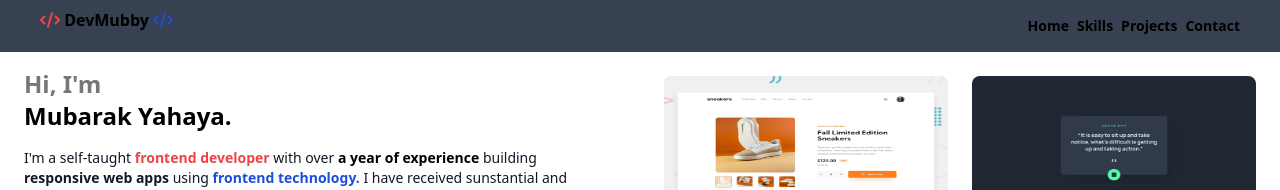
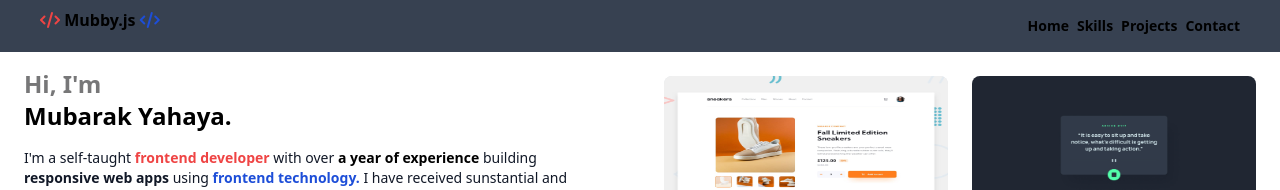
Before and after one commit to lilmubby/my-portfolio, a React (Vite) app: page / in a window 1280 px wide. Shown: the top 190 px of the page. Built offline with nearby package versions, Linux system fonts and the light colour scheme.

Commit message:
change title name

```diff
--- a/index.html
+++ b/index.html
@@ -5,7 +5,7 @@
     <link rel="icon" type="image/svg+xml" href="./src/assets/avatar.jpg" />
     <link rel="stylesheet" href="./css/all.css">
     <meta name="viewport" content="width=device-width, initial-scale=1.0" />
-    <title>Dev Mubby</title>
+    <title>Mubby.Js</title>
   </head>
   <body>
     <div id="root"></div>
--- a/src/components/Header.jsx
+++ b/src/components/Header.jsx
@@ -17,7 +17,7 @@ function Header(props) {
       <a>
         {/* <img src={avatar} alt="avatar" /> */}
         <i className='fa-solid fa-code text-red-500'></i>
-        <span className='font-bold' > DevMubby </span>
+        <span className='font-bold' > Mubby.js </span>
         <i className='fa-solid fa-code text-blue-700'></i>
       </a>
       <NavBar clicked={click} />
```
